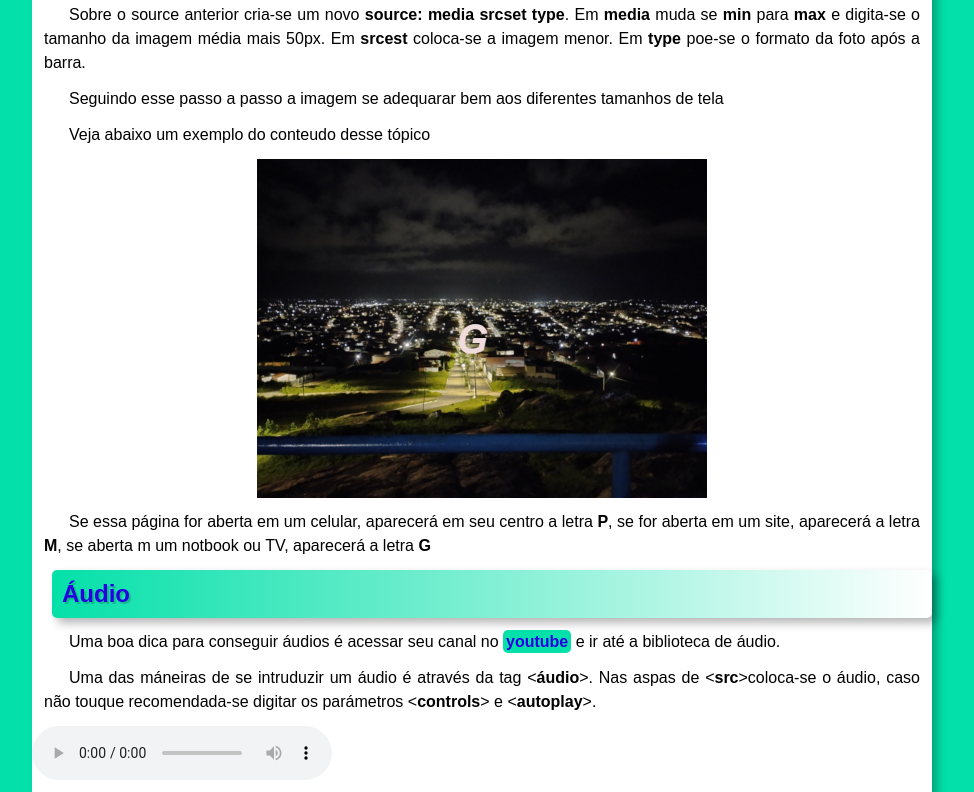
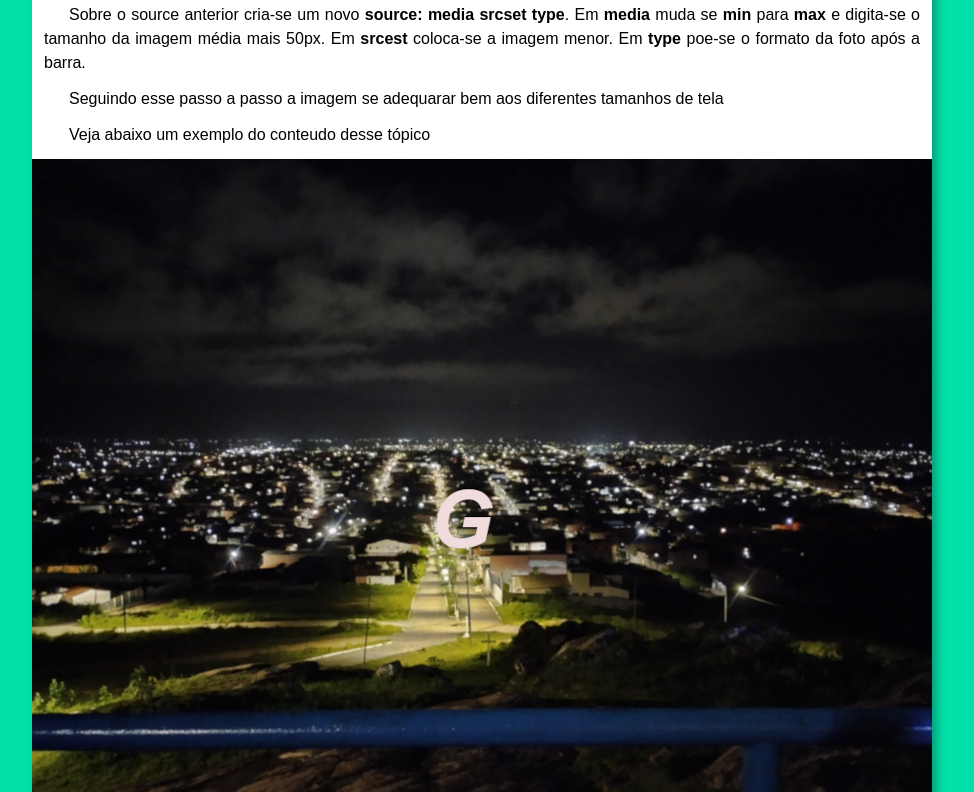
Before and after one commit to Jcsilva1985/html5-css3, a plain HTML site: page site/index.html in a window 1280 px wide. Shown: the part 4283-5075 px from the top of the page, without its empty margins (158-1132 px from the left). Drawn offline with Linux system fonts and the light colour scheme.

Commit message:
nova mudanca

```diff
--- a/site/index.html
+++ b/site/index.html
@@ -316,7 +316,7 @@
 
                     <source media="(max-width: 950px)" srcset="img.serrinha.m.jpg" type="image/jpg">
 
-                    <img src="img.serrinha.g.jpg"alt="foto de Serrinha/BA"; width="450px">
+                    <img src="img.serrinha.g.jpg"alt="foto de Serrinha/BA">
             </picture>
 
                 <p>
```
